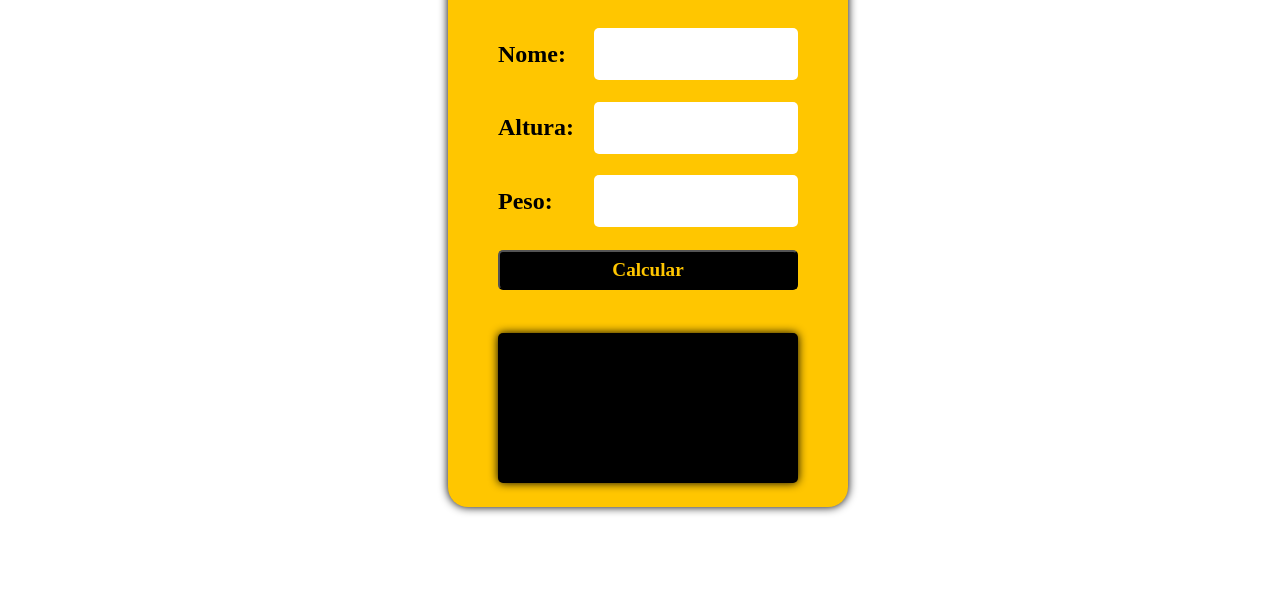
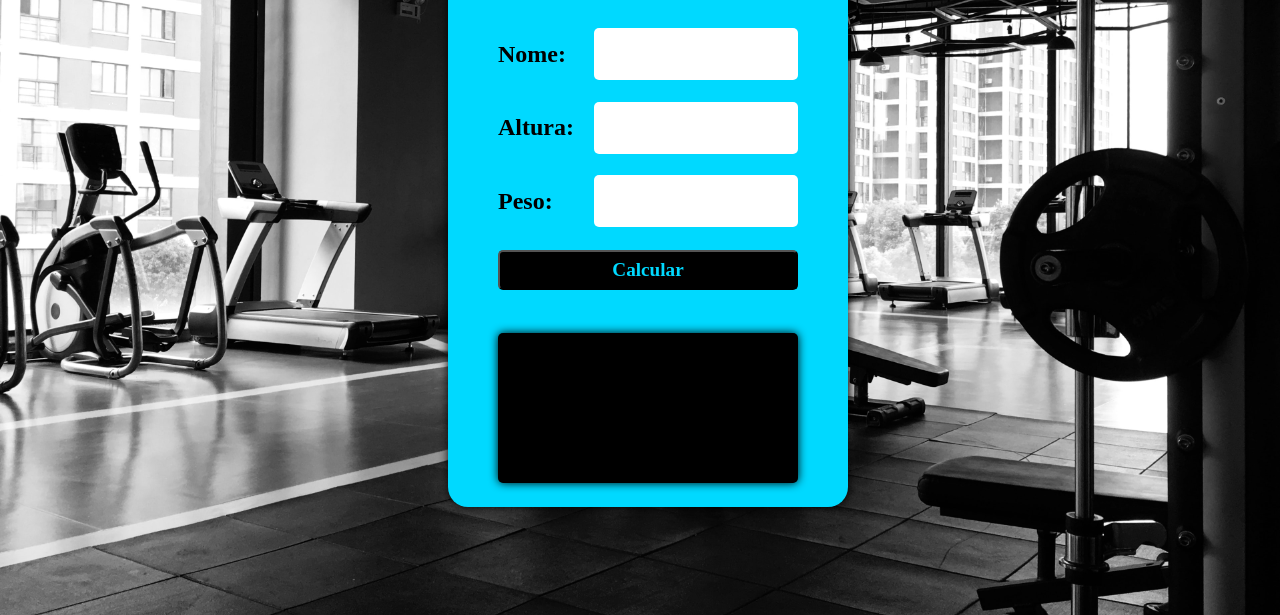
Before and after one commit to liviasousas/CalculadoraImc, a plain HTML site: page calculadora - imc/index.html in a window 1280 px wide. Shown: the part 201-816 px from the top of the page. Drawn offline with Linux system fonts and the light colour scheme.

Commit message:
Add files via upload

```diff
--- a/calculadora - imc/style.css
+++ b/calculadora - imc/style.css
@@ -10,7 +10,7 @@ main{
   .container{
     display: flex;
     flex-direction: column;
-    background: rgb(255,198,0);
+    background: rgb(0, 217, 255);
     width: 400px;
     height: 600px;
     align-items: center;
@@ -56,7 +56,7 @@ main{
     height: 40px;
     font: bold 1.2rem serif;
     background: #000;
-    color: rgb(255,198,0);
+    color:rgb(0, 217, 255);
     outline: none;
     border-radius: 5px;
     cursor: pointer;
@@ -72,8 +72,14 @@ main{
     font: italic 1.5rem serif;
     box-shadow: 0px 0px 10px black;
     background: #000;
-    color: rgb(255,198,0);
+    color: rgb(0, 217, 255);
     padding: 20px;
     box-sizing: border-box;
     user-select: none;
   }
+
+  body{
+    background-image: url("./img/fit.jpg");
+    background-position: center;
+    background-size: cover;
+  }
```
Also changed, not shown: calculadora - imc/img/fit.jpg (added).
